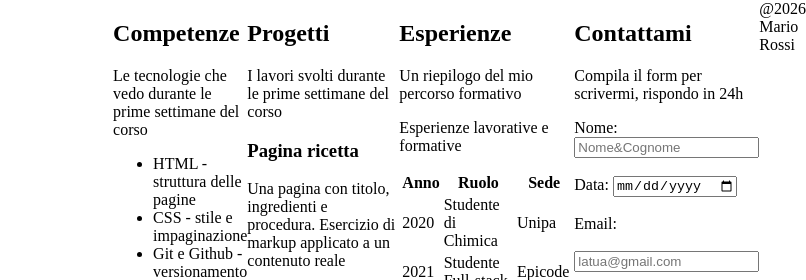
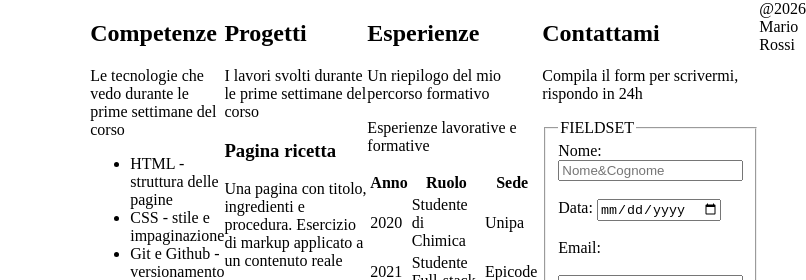
Before and after one commit to LilMagy/Epicode-corso, a plain HTML site: page EPICODE-corso/compiti_Giornalieri/boilerplate.html in a window 1280 px wide. Shown: the top 280 px of the page, 474-1280 px from the left. Drawn offline with Linux system fonts and the light colour scheme; files that its build step writes are made by us from their sources.

Commit message:
Update boilerplate.html

```diff
--- a/EPICODE-corso/compiti_Giornalieri/boilerplate.html
+++ b/EPICODE-corso/compiti_Giornalieri/boilerplate.html
@@ -127,7 +127,8 @@
         <div>
             <h2 id="contattami">Contattami</h2>
             <p> Compila il form per scrivermi, rispondo in 24h</p>
-
+      <fieldset>
+          <legend>FIELDSET</legend>
             <form action="#" method="post">
                 <label for="name">Nome:</label>
                 <input type="text" id="name" name="name" placeholder="Nome&Cognome" required><br><br>
@@ -153,6 +154,7 @@
                 <input type="checkbox" name="cbox" id="cbox">
                 <input type="submit" value="Submit">
             </form>
+        </fieldset>
 
         </div>
     </section>
```
